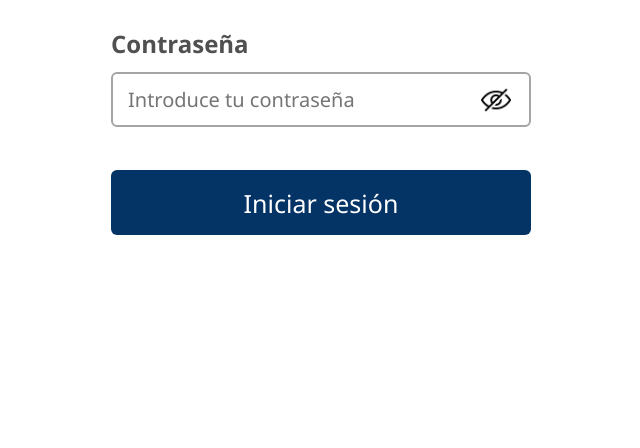
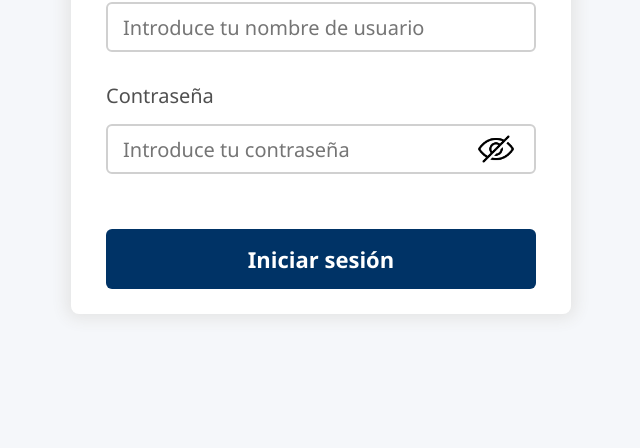
Before and after one commit to Fernando200519/sistema-reservas-asesorias, an Electron app: page src/renderer/login/login.html in a window 1280 px wide. Shown: the part 352-800 px from the top of the page, without its empty margins (319-959 px from the left). Drawn offline with Linux system fonts and the light colour scheme.

Commit message:
Front del login

```diff
--- a/src/main/main.js
+++ b/src/main/main.js
@@ -12,7 +12,7 @@ function createWindow() {
   });
   // mainWindow.setMenu(null);
   mainWindow.maximize();
-  mainWindow.loadFile(path.join(__dirname, '../renderer/alumno/alumno.html'));
+  mainWindow.loadFile(path.join(__dirname, '../renderer/login/login.html'));
 }
 
 app.whenReady().then(createWindow);
--- a/src/renderer/login/login.css
+++ b/src/renderer/login/login.css
@@ -10,92 +10,103 @@ body {
     display: flex;
     justify-content: center;
     align-items: center;
+    background-color: #F5F7FA;
 }
 
 .container {
     width: 500px;
-    height: 100%;
-    padding: 40px;
+    background-color: #FFFFFF;
+    border-radius: 8px;
+    box-shadow: 0px 0px 15px 5px #e5e5e5;
 }
 
 .titulo-caa{
     color: #003366;
     font-size: 60px;
     text-align: center;
-    margin-bottom: 20px;
     margin-top: 20px;
 }
 
 .titulo-inicio{
-    color: #50506B;
-    font-size: 35px;
     text-align: center;
+    font-size: 30px;
+    color: #505050;
+    margin-bottom: 35px;
 }
 
 .container-input{
-    margin-top: 40px;
-}
-
-.container-input-user{
-    margin-top: 12px;
-}
-
-.container-input-password{
-    position: absolute;
-    width: 420px;
-    margin-top: 12px;
+    margin-top: 30px;
+    padding: 0px 35px;
 }
 
 .titulo{
-    font-size: 24px;
+    display: block;
     color: #505050;
-    font-weight: bold;
+    font-weight: 500;
+    margin-bottom: 15px;
+    font-size: 20px;
+}
+
+.container-input-data{
+    margin-bottom: 30px;
+    width: 100%;
+    height: 50px;
+    border: 2px solid #d0d0d0;
+    border-radius: 6px;
+    display: flex;
+}
+
+.container-input-data:focus-within{
+    border: 2px solid #003366;
 }
 
 .input{
+    font-size: 20px;
     border-radius: 6px;
-    border: 2px solid #a5a5a5;
+    padding-left: 15px;
+    border: none;
+    align-items: center;
     width: 100%;
-    height: 55px;
-    font-size: 20px;
-    padding-left: 15px;
 }
 
 .input:focus{
     outline: none;
-    border: 2px solid #003366;
 }
 
-.container-input-user{
-    margin-bottom: 30px;
+#usuario{
+    padding-right: 76px;
 }
 
-.container-button{
-    margin-top: 110px;
-    height: 65px;
+#toggle-password{
+    object-fit: contain;
+    height: auto;
+    padding: 5px 20px;
+    cursor: pointer;
 }
 
 .button-iniciar{
-    font-size: 25px;
+    font-size: 22px;
     color: #FFFFFF;
-    background-color: #043366;
+    background-color: #003366;
     width: 100%;
-    height: 65px;
+    height: 60px;
     border-radius: 6px;
     border-style: none;
-    font-weight: normal;
+    cursor: pointer;
+    font-weight: 600;
+    transition: background-color 0.3s;
+    margin: 25px 0px;
 }
 
-.button-iniciar:active{
-    background-color: #010c17;
+.button-iniciar:hover {
+    background-color: #00264d;
 }
 
-#toggle-password {
-    width: 30px;
-    top: 50%;
-    right: 20px;
-    transform: translateY(-50%);
-    cursor: pointer;
-    position: absolute;
-    color: #a5a5a5;
+
+#mensaje-error{
+    display: none;
+    color: red;
+    font-weight: bold;
+    font-size: 20px;
+    text-align: center;
 }
--- a/src/renderer/login/login.html
+++ b/src/renderer/login/login.html
@@ -8,21 +8,21 @@
 </head>
 <body>
     <div class="container">
-        <div class="container-titles">
             <h1 class="titulo-caa">CAA</h1>
             <h1 class="titulo-inicio">Inicio de sesión</h1>
-        </div>
-
+            <div id="mensaje-error">
+                Por favor, completa todos los campos.
+            </div>
         <div class="container-input">
 
             <form class="login-form">
                 <label for="usuario" class="titulo">Usuario</label>
-                <div class="container-input-user">
+                <div class="container-input-data">
                     <input id="usuario" name="usuario" class="input" type="text" placeholder="Introduce tu nombre de usuario">
                 </div>
 
                 <label for="contraseña" class="titulo">Contraseña</label>
-                <div class="container-input-password">
+                <div class="container-input-data">
                     <input id="contraseña" name="contraseña" class="input" type="password" placeholder="Introduce tu contraseña">
                     <img id="toggle-password" src="../../../assets/esconder.png" alt="Mostrar contraseña">
                 </div>
@@ -31,8 +31,6 @@
                     <button class="button-iniciar" type="submit">Iniciar sesión</button>
                 </div>
             </form>
-
-
         </div>
     </div>
     <script src="login.js"></script>
--- a/src/renderer/login/login.js
+++ b/src/renderer/login/login.js
@@ -1,8 +1,55 @@
 const passwordInput = document.getElementById('contraseña');
 const togglePassword = document.getElementById('toggle-password');
+const form = document.querySelector('.login-form');
+const mensajeError = document.getElementById('mensaje-error');
 
 togglePassword.addEventListener('click', () => {
   const isPassword = passwordInput.type === 'password';
   passwordInput.type = isPassword ? 'text' : 'password';
   togglePassword.src = isPassword ? '../../../assets/mostrar.png' : '../../../assets/esconder.png';
 });
+
+form.addEventListener('submit', async (e) => {
+  e.preventDefault();
+
+  const usuario = document.getElementById('usuario').value.trim();
+  const contraseña = passwordInput.value.trim();
+
+  if (usuario === '' || contraseña === '') {
+    mensajeError.textContent = 'Por favor, llena todos los campos.';
+    mensajeError.style.display = 'block';
+    return;
+  }
+
+
+  /*
+  try {
+    const response = await fetch('http://localhost:3000/login', {
+      method: 'POST',
+      headers: { 'Content-Type': 'application/json' },
+      body: JSON.stringify({ usuario, contraseña })
+    });
+
+    const result = await response.json();
+
+    if (result.exito) {
+      if (result.tipoUsuario === 'alumno') {
+        window.location.href = '../alumno/alumno.html';
+      } else if (result.tipoUsuario === 'asesor') {
+        window.location.href = '../alumno/asesor.html';
+      } else {
+        mensajeError.textContent = 'Tipo de usuario desconocido.';
+        mensajeError.style.display = 'block';
+      }
+    } else {
+      mensajeError.textContent = 'Usuario o contraseña incorrectos.';
+      mensajeError.style.display = 'block';
+    }
+  } catch (error) {
+    mensajeError.textContent = 'Error al conectar con el servidor.';
+    mensajeError.style.display = 'block';
+    console.error(error);
+  }
+    */
+
+});
```
